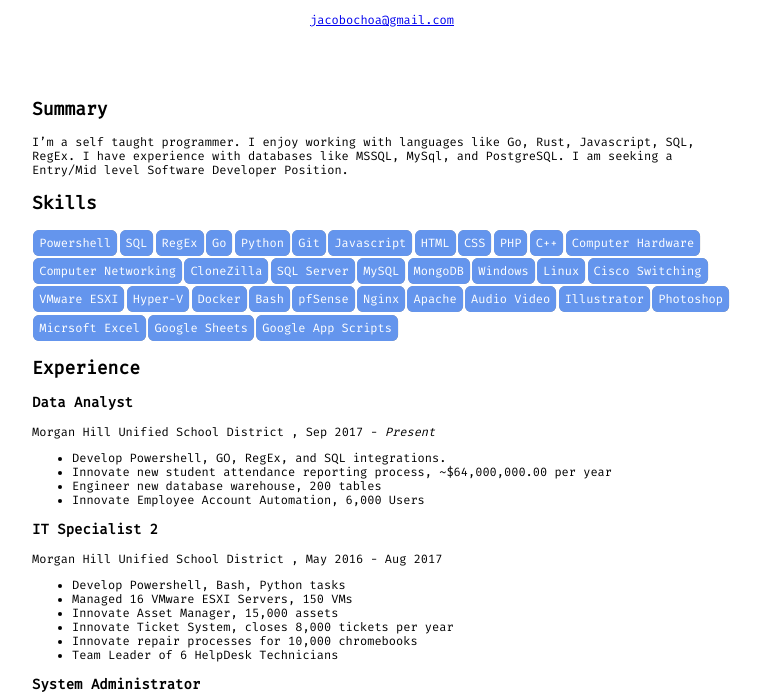
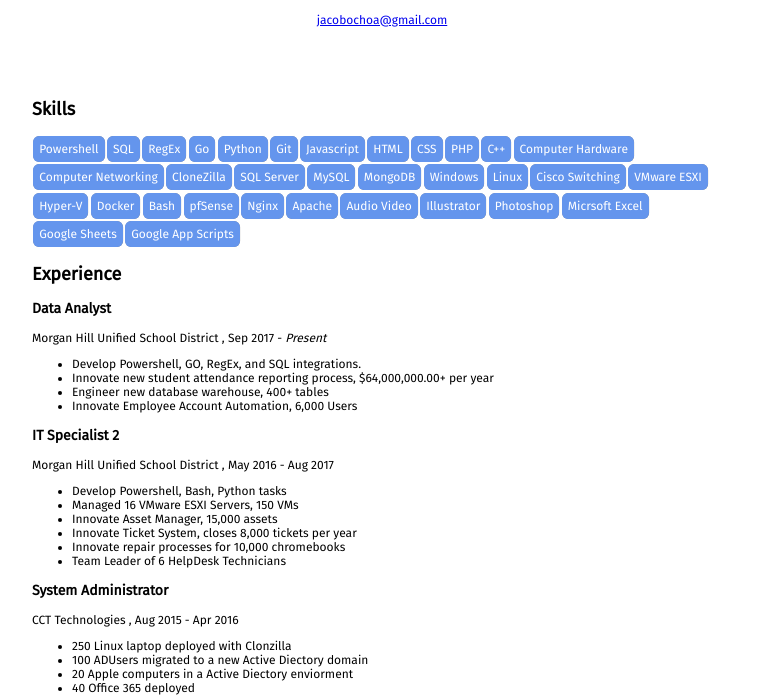
Before and after one commit to jakobii/jakobii.github.io, a plain HTML site: page index.html in a window 1280 px wide. Shown: the part 131-828 px from the top of the page, without its empty margins (258-1019 px from the left). Drawn offline with Linux system fonts and the light colour scheme.

Commit message:
font change

```diff
--- a/index.html
+++ b/index.html
@@ -21,12 +21,11 @@
 
     <style>
         /*Fira Mono*/
-        @import url('https://fonts.googleapis.com/css?family=Fira+Mono&display=swap');
-
+        @import url('https://fonts.googleapis.com/css?family=Fira+Sans&display=swap');
         body {
             margin: 0;
             padding: 2em;
-            font-family: 'Fira Mono', monospace, Georgia, Arial, Helvetica;
+            font-family: 'Fira Sans', monospace, Georgia, Arial, Helvetica;
             font-size: 12px;
             display: grid;
             display: flex;
@@ -138,7 +137,7 @@
             <br>
 
 
-            <!-- Summary:  1-2 sentances -->
+            <!-- Summary:  1-2 sentances
             <article>
                 <h2>Summary</h2>
                 <p>
@@ -147,7 +146,7 @@
                     have experience with databases like MSSQL, MySql, and PostgreSQL. I am seeking a Entry/Mid level
                     Software Developer Position.
                 </p>
-            </article>
+            </article> -->
             <!-- Summary:  1-2 sentances -->
             <article>
                 <h2>Skills</h2>
@@ -204,8 +203,8 @@
                     </div>
                     <ul class="Accomplishments">
                         <li>Develop Powershell, GO, RegEx, and SQL integrations.</li>
-                        <li>Innovate new student attendance reporting process, ~$64,000,000.00 per year</li>
-                        <li>Engineer new database warehouse, 200 tables</li>
+                        <li>Innovate new student attendance reporting process, $64,000,000.00+ per year</li>
+                        <li>Engineer new database warehouse, 400+ tables</li>
                         <li>Innovate Employee Account Automation, 6,000 Users</li>
                     </ul>
                 </section>
```
